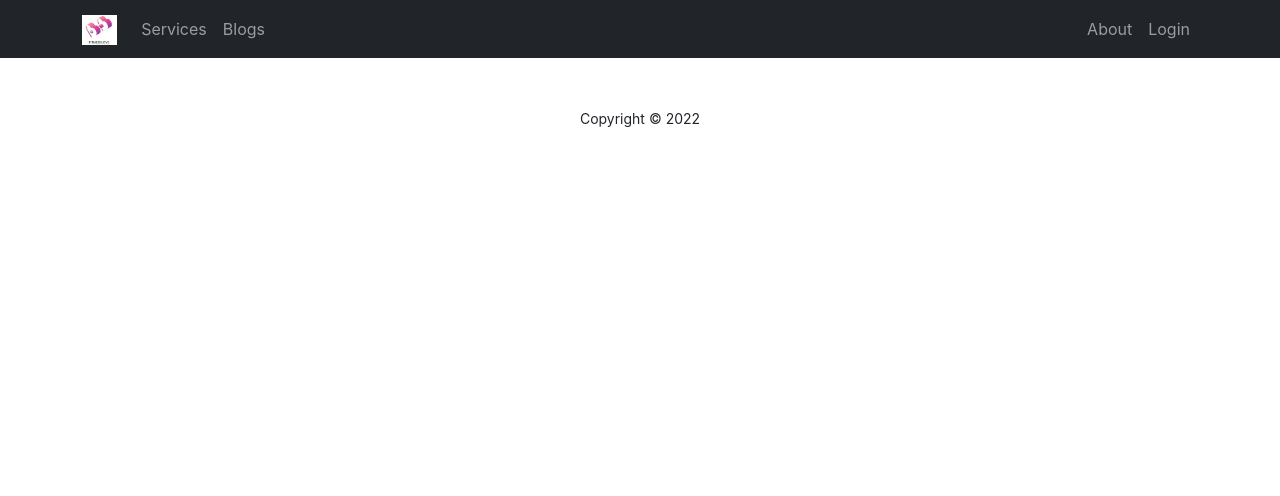
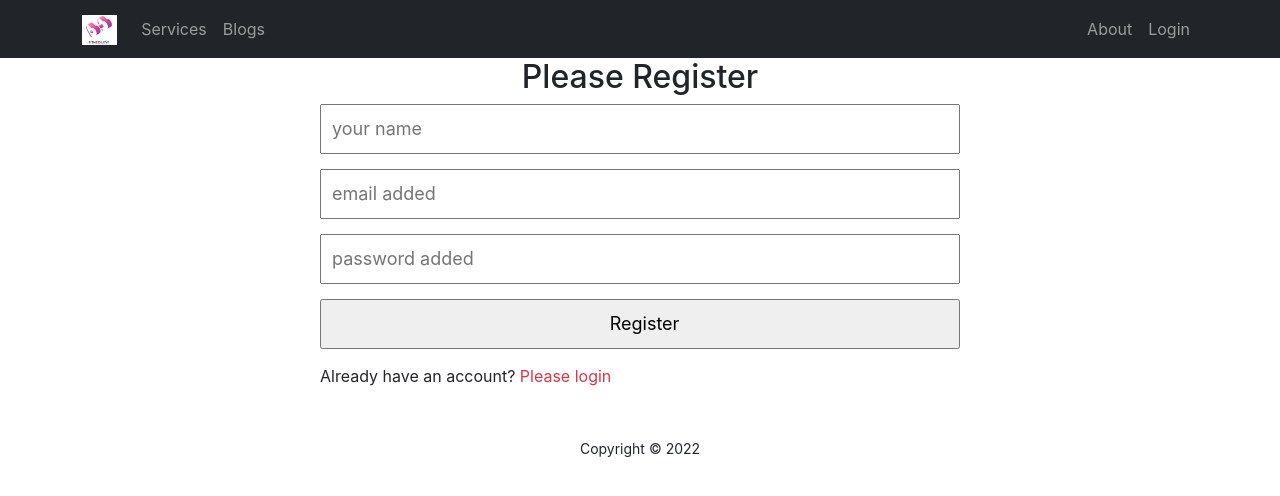
Before and after one commit to Ummepinki/fitness-lover-website, a React (Create React App) app: page /register in a window 1280 px wide. Shown: the top 496 px of the page. Built offline with nearby package versions, Linux system fonts and the light colour scheme.

Commit message:
email and password register form added

```diff
--- a/src/App.js
+++ b/src/App.js
@@ -4,6 +4,7 @@
 import Blogs from './Pages/Blogs/Blogs';
 import Home from './Pages/Home/Home/Home';
 import Login from './Pages/Login/Login/Login';
+import Register from './Pages/Register/Register/Register';
 import Footer from './Pages/Shared/Footer/Footer';
 import Header from './Pages/Shared/Header/Header';
 
@@ -16,6 +17,7 @@
         <Route path="/blogs" element={<Blogs></Blogs>}></Route>
         <Route path="/about" element={<About></About>}></Route>
         <Route path="/login" element={<Login></Login>}></Route>
+        <Route path="/register" element={<Register></Register>}></Route>
       </Routes>
       <Footer></Footer>
 
--- a/src/Pages/Login/Login/Login.js
+++ b/src/Pages/Login/Login/Login.js
@@ -1,8 +1,10 @@
 import React, { useRef } from 'react';
 import { Button, Form } from 'react-bootstrap';
+import { Link, useNavigate } from 'react-router-dom';
 const Login = () => {
     const emailRef = useRef('');
     const passwordRef = useRef('');
+    const navigate = useNavigate();
 
     const handleSubmit = event => {
         event.preventDefault();
@@ -10,6 +12,10 @@
         const password = passwordRef.current.value;
         console.log(email, password);
 
+    }
+
+    const navigateRegister = event => {
+        navigate('/register');
     }
     return (
         <div className='container w-50 mx-auto'>
@@ -34,6 +40,7 @@
                     Submit
                 </Button>
             </Form>
+            <p> Are you new?<Link to="/register" className='text-danger pe-auto text-decoration-none' onClick={navigateRegister}> Please Register</Link></p>
         </div>
     );
 };
--- /dev/null
+++ b/src/Pages/Register/Register/Register.css
@@ -0,0 +1,13 @@
+.register-form {
+    margin: 0 auto;
+    width: 50%;
+}
+
+.register-form input {
+    display: block;
+    width: 100%;
+    height: 50px;
+    padding-left: 10px;
+    font-size: 18px;
+    margin-bottom: 15px;
+}
--- /dev/null
+++ b/src/Pages/Register/Register/Register.js
@@ -0,0 +1,30 @@
+import React from 'react';
+import { Link, useNavigate } from 'react-router-dom';
+import './Register.css';
+
+const Register = () => {
+    const navigate = useNavigate();
+
+    const navigateLogin = () => {
+        navigate('/login');
+    }
+
+    const handleRegister = event => {
+        event.preventDefault();
+    }
+    return (
+        <div className='register-form'>
+            <h2 style={{ textAlign: 'center' }}>Please Register</h2>
+            <form onSubmit={handleRegister}>
+                <input type="text" name="name" id="" placeholder='your name' />
+                <input type="email" name="email" id="" placeholder='email added' />
+                <input type="password" name="password" id="" placeholder='password added' />
+                <input type="submit" value=" Register" />
+
+            </form>
+            <p> Already have an account?<Link to="/login" className='text-danger pe-auto text-decoration-none' onClick={navigateLogin}> Please login</Link></p>
+        </div>
+    );
+};
+
+export default Register;
```
